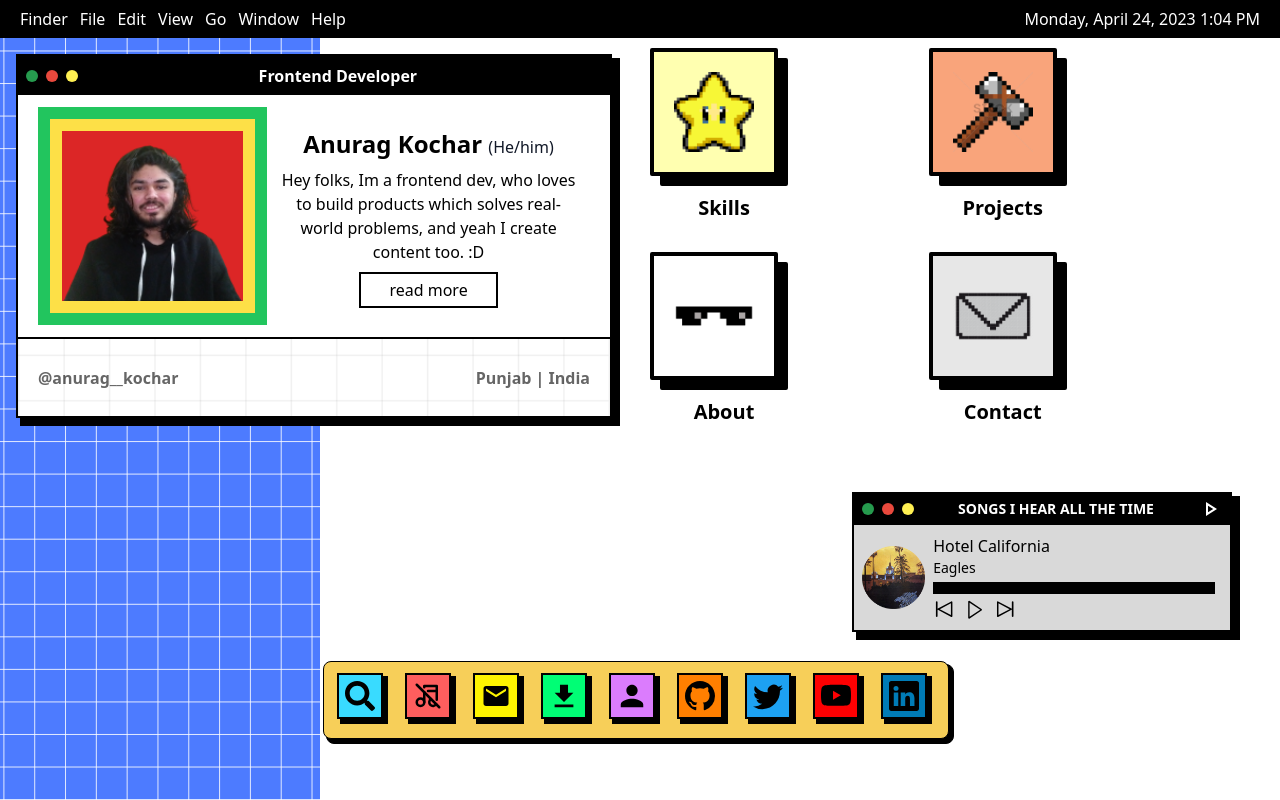
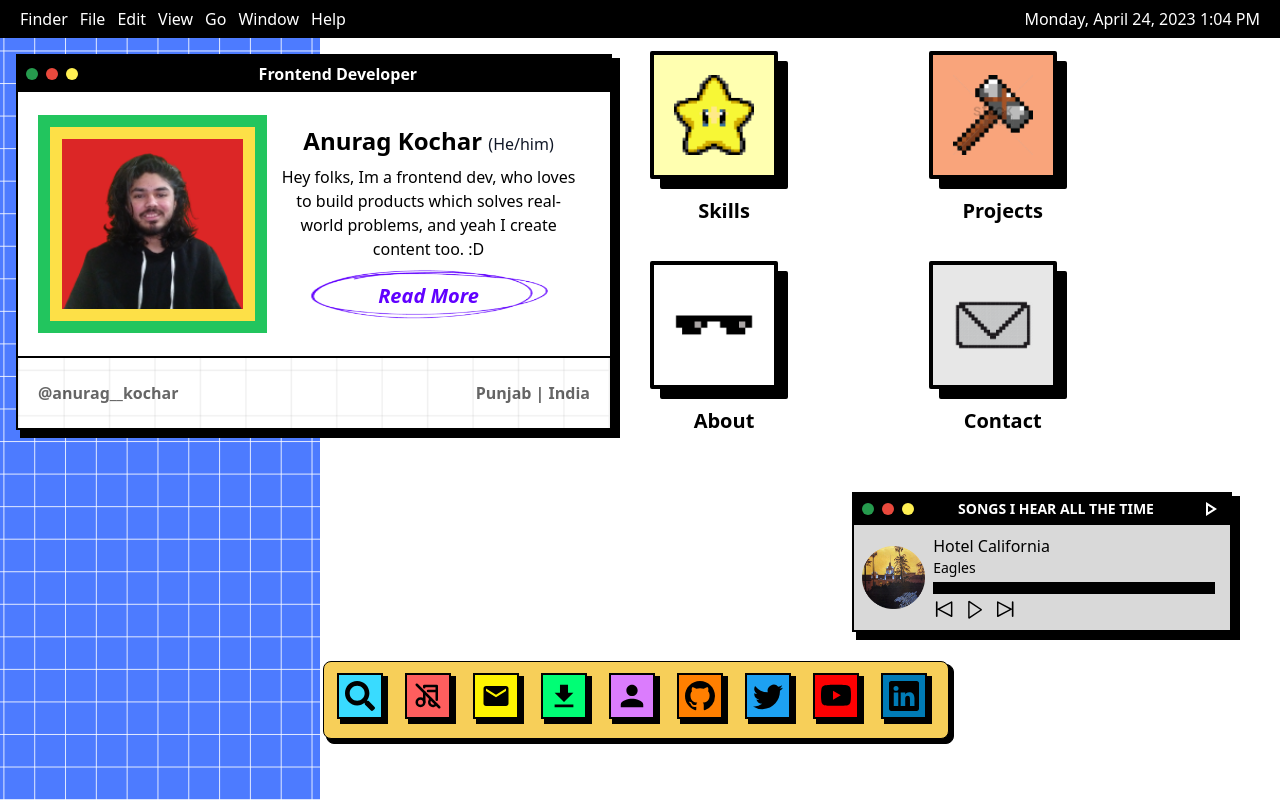
Before and after one commit to Anurag-Kochar-1/neu-os-portfolio, a Next.js app: page / in a window 1280 px wide. Built offline with nearby package versions, Linux system fonts and the light colour scheme.

Commit message:
Added: New read more btn in about card

```diff
--- a/components/AboutCard/AboutCard.tsx
+++ b/components/AboutCard/AboutCard.tsx
@@ -60,9 +60,18 @@ const AboutCard = () => {
 
             <Link
               href={`/?folder=About`}
-              className="my-10 px-7 py-1 rounded-none border-2 border-black "
+              className="relative w-60 h-20 my-10 rounded-none"
             >
-              read more{" "}
+              <Image
+                src={`/images/circleLine.png`}
+                alt={"circlLines"}
+                width={200}
+                height={100}
+                draggable={false}
+                className="w-full h-full aspect-auto absolute inset-0"
+              />
+
+              <span className="absolute inset-0 flex items-center justify-center z-10 text-[#6101FF] italic font-bold text-xl bg-opacity-50 top-1/2 transform -translate-y-1/2"> Read More </span>
             </Link>
           </div>
         </div>
--- a/components/FolderIcon/FolderIcon.tsx
+++ b/components/FolderIcon/FolderIcon.tsx
@@ -76,17 +76,17 @@ const FolderIcon = ({
       onClick={onClick}
     >
       <div
-        className={`w-32 h-32 flex flex-col justify-center items-center bg-black border-2 border-black rounded-sm pointer-events-none`}
+        className={`w-24 h-24 md:w-32 md:h-32 flex flex-col justify-center items-center bg-black border-2 border-black rounded-sm pointer-events-none`}
       >
         <div
-          className={`w-32 h-32 ${getFolderIconBgColor()} flex flex-col justify-center items-center border-4 border-black -ml-5 -mt-5 rounded-sm`}
+          className={`w-24 h-24 md:w-32 md:h-32 ${getFolderIconBgColor()} flex flex-col justify-center items-center border-4 border-black -ml-5 -mt-5 rounded-sm`}
         >
           <Image
             src={folderIcon}
             alt={folderName}
             width={600}
             height={600}
-            className="w-20 aspect-square object-contain"
+            className="w-12 md:w-20 aspect-square object-contain"
             draggable="false"
           />
         </div>
```
Also changed, not shown: public/images/circleLine.png (added).
